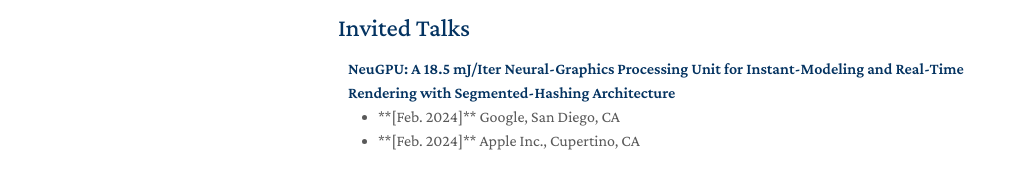
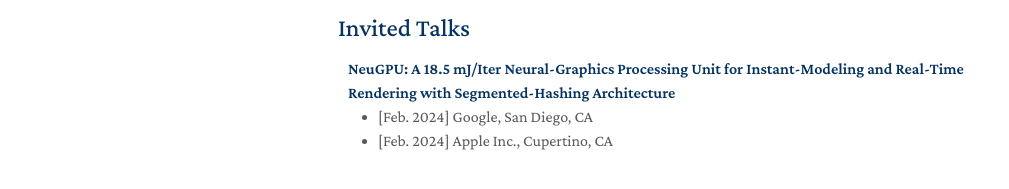
Before and after one commit to junharyu/junharyu.github.io, a Jekyll site: the page built from index.md, in a window 1280 px wide and 1182 px high. Shown: the part 950-1139 px from the top of the window, without its empty margins (132-1141 px from the left). Built offline with Jekyll 4.4.1, drawn with Linux system fonts in a browser that asks for light colours; nearby versions of some CDN libraries; a style sheet for code colours, icons or effects is not loaded; our own code applies the rules of GitHub Pages for plain Markdown files.

```diff
--- a/_includes/invited_talks.md
+++ b/_includes/invited_talks.md
@@ -3,6 +3,6 @@
 <h4 style="margin:0 10px 0;">NeuGPU: A 18.5 mJ/Iter Neural-Graphics Processing Unit for Instant-Modeling and Real-Time Rendering with Segmented-Hashing Architecture</h4>
 
 <ul style="margin:0 0 5px;">
-  <li><autocolor>**[Feb. 2024]** Google, San Diego, CA</autocolor></li>
-  <li><autocolor>**[Feb. 2024]** Apple Inc., Cupertino, CA</autocolor></li>
+  <li><autocolor>[Feb. 2024] Google, San Diego, CA</autocolor></li>
+  <li><autocolor>[Feb. 2024] Apple Inc., Cupertino, CA</autocolor></li>
 </ul>
```
